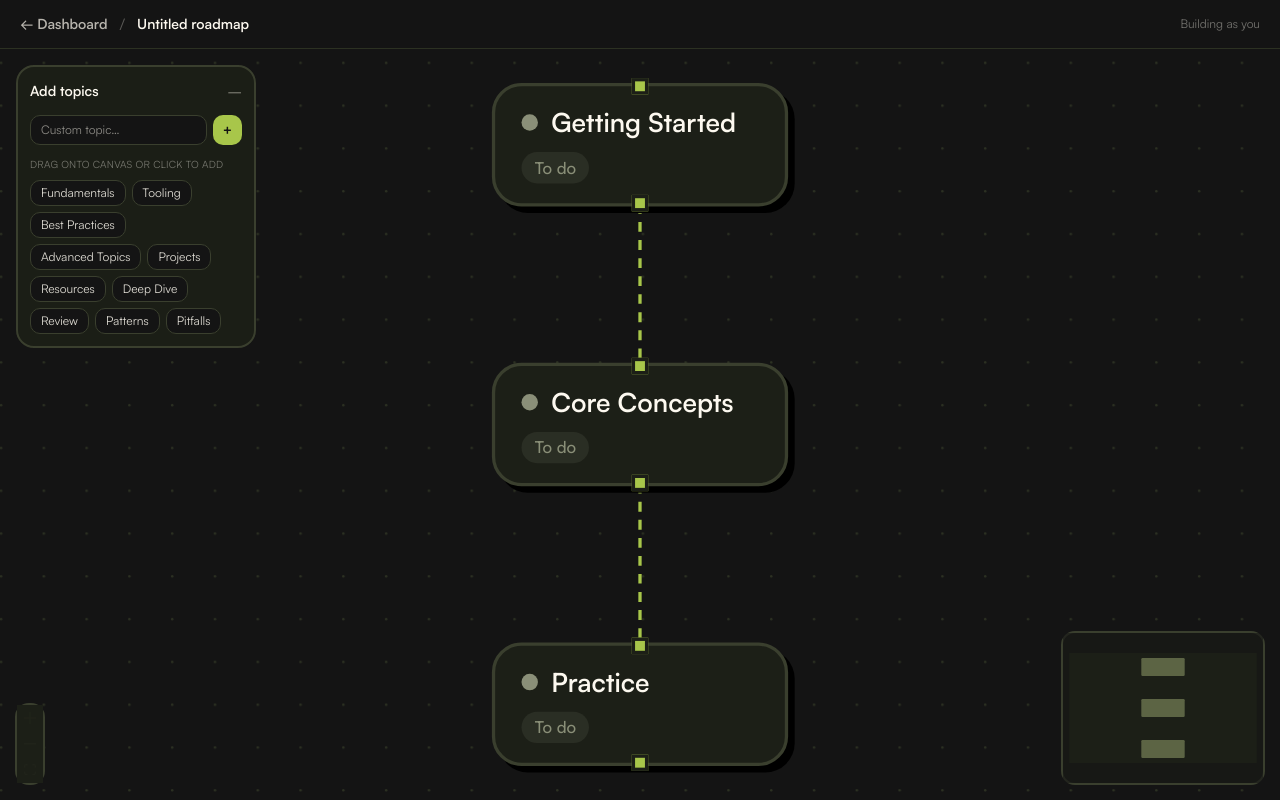
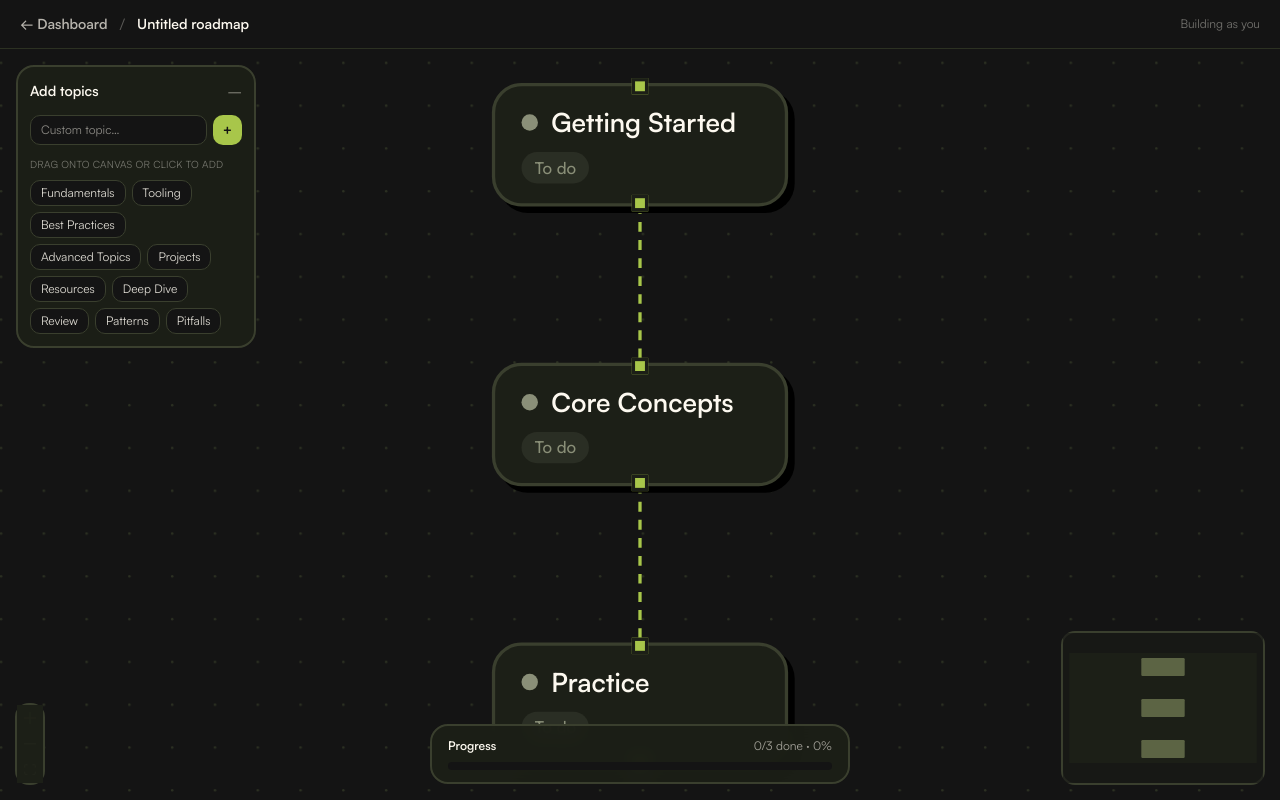
Before and after one commit to sreyashp07/MapYourRoad, a Next.js app: page /builder in a window 1280 px wide. Built offline with nearby package versions, Linux system fonts and the light colour scheme; no server answers.

Commit message:
feat(canvas): phase 4c — live progress bar + node completion pop effect

```diff
--- a/src/features/canvas/nodes/roadmap-node.tsx
+++ b/src/features/canvas/nodes/roadmap-node.tsx
@@ -2,6 +2,7 @@
 
 import { memo, useState, useEffect, useRef } from "react";
 import { Handle, Position, useReactFlow, type NodeProps } from "@xyflow/react";
+import gsap from "gsap";
 import type { RoadmapNode } from "@/types/roadmap";
 
 const STATUS_RING: Record<string, string> = {
@@ -21,11 +22,35 @@ function RoadmapNodeComponent({ id, data, selected }: NodeProps<RoadmapNode>) {
   const [editing, setEditing] = useState(false);
   const [val, setVal] = useState(data.label);
   const inputRef = useRef<HTMLInputElement>(null);
+  const cardRef = useRef<HTMLDivElement>(null);
+  const prevStatus = useRef(data.status);
 
   useEffect(() => setVal(data.label), [data.label]);
   useEffect(() => {
     if (editing) inputRef.current?.select();
   }, [editing]);
+
+  // celebratory pop when transitioning to "done"
+  useEffect(() => {
+    if (
+      prevStatus.current !== "done" &&
+      data.status === "done" &&
+      cardRef.current
+    ) {
+      gsap.fromTo(
+        cardRef.current,
+        { scale: 1 },
+        {
+          scale: 1.08,
+          duration: 0.18,
+          yoyo: true,
+          repeat: 1,
+          ease: "power2.out",
+        }
+      );
+    }
+    prevStatus.current = data.status;
+  }, [data.status]);
 
   const commit = () => {
     setEditing(false);
@@ -36,6 +61,7 @@ function RoadmapNodeComponent({ id, data, selected }: NodeProps<RoadmapNode>) {
 
   return (
     <div
+      ref={cardRef}
       className="group relative max-w-[240px] min-w-[180px] rounded-2xl px-4 py-3"
       style={{
         background: "#1c1f17",
--- /dev/null
+++ b/src/features/canvas/progress-bar.tsx
@@ -0,0 +1,46 @@
+"use client";
+
+import { useRef, useEffect } from "react";
+import gsap from "gsap";
+import type { RoadmapNode } from "@/types/roadmap";
+
+export function ProgressBar({ nodes }: { nodes: RoadmapNode[] }) {
+  const fillRef = useRef<HTMLDivElement>(null);
+  const total = nodes.length;
+  const done = nodes.filter((n) => n.data.status === "done").length;
+  const pct = total ? Math.round((done / total) * 100) : 0;
+
+  useEffect(() => {
+    if (fillRef.current) {
+      gsap.to(fillRef.current, {
+        width: `${pct}%`,
+        duration: 0.6,
+        ease: "power2.out",
+      });
+    }
+  }, [pct]);
+
+  return (
+    <div className="absolute bottom-4 left-1/2 z-10 w-[min(420px,80vw)] -translate-x-1/2">
+      <div className="rounded-2xl border-2 border-[#3a3f2e] bg-[#1c1f17]/95 px-4 py-3 backdrop-blur">
+        <div className="flex items-center justify-between">
+          <span className="font-display text-xs font-semibold text-[#fdf9f0]">
+            Progress
+          </span>
+          <span className="text-xs text-[#fdf9f0]/60">
+            {done}/{total} done · {pct}%
+          </span>
+        </div>
+        <div className="mt-2 h-2 w-full overflow-hidden rounded-full bg-[#141414]">
+          <div
+            ref={fillRef}
+            className="h-full w-0 rounded-full"
+            style={{
+              background: "linear-gradient(90deg,#7d8a4f,#a8c64a,#d6ef7e)",
+            }}
+          />
+        </div>
+      </div>
+    </div>
+  );
+}
--- a/src/features/canvas/roadmap-canvas.tsx
+++ b/src/features/canvas/roadmap-canvas.tsx
@@ -19,6 +19,7 @@ import { RoadmapNode } from "./nodes/roadmap-node";
 import { RoadmapEdge } from "./edges/roadmap-edge";
 import { SuggestionPanel } from "./suggestion-panel";
 import { NodeDetailPanel } from "./node-detail-panel";
+import { ProgressBar } from "./progress-bar";
 import { getTemplate, buildStarterGraph, nextId } from "./topic-library";
 import type {
   RoadmapNode as RNode,
@@ -170,6 +171,8 @@ function CanvasInner({ title }: { title: string }) {
         />
       </ReactFlow>
 
+      <ProgressBar nodes={nodes} />
+
       <NodeDetailPanel
         node={selectedNode}
         onClose={() => setSelectedId(null)}
```
